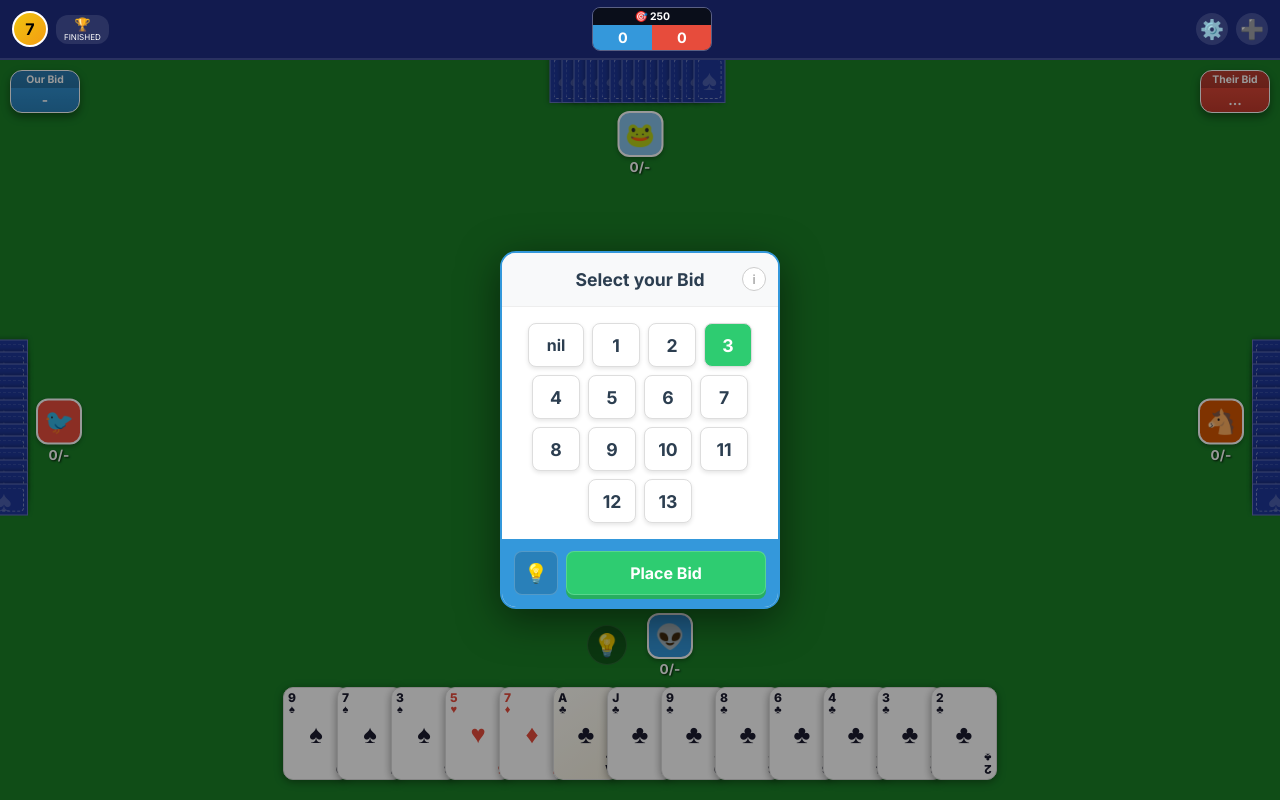
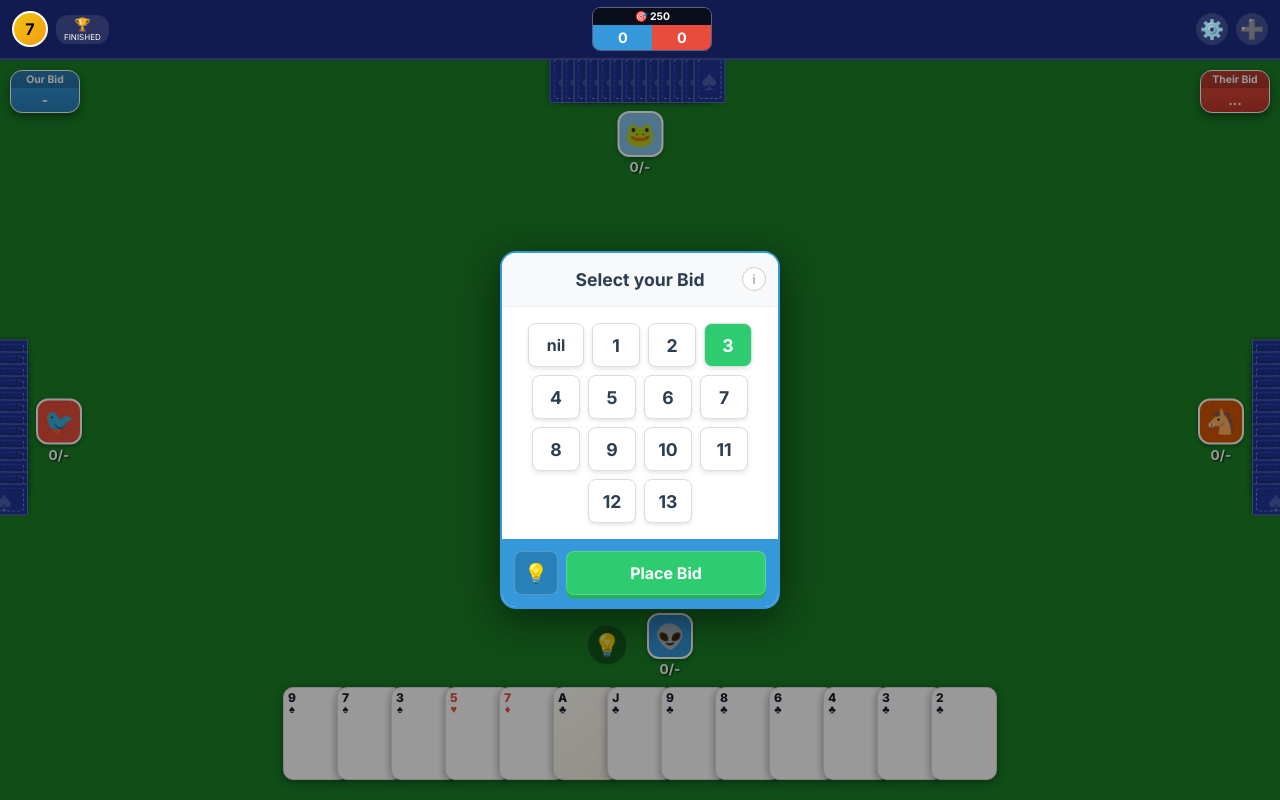
Before and after one commit to devenkhatri/spades-game, a Next.js app: page / in a window 1280 px wide. Both pictures are taken after a click on the button "Start Game". Built offline with nearby package versions, Linux system fonts and the light colour scheme; a web font is replaced by a local one.

Commit message:
style(cards): remove redundant symbols
Removed the center and bottom-right symbols from the cards, leaving only the primary top-left rank/suit, per user request for a cleaner 1-symbol design.

```diff
--- a/src/components/Card.tsx
+++ b/src/components/Card.tsx
@@ -34,11 +34,6 @@ export const Card: React.FC<CardProps> = ({ card, faceDown, selected, unplayable
         <div className={styles.rank}>{card.rank}</div>
         <div className={styles.suitSm}>{card.symbol}</div>
       </div>
-      <div className={styles.suitCenter}>{card.symbol}</div>
-      <div className={`${styles.corner} ${styles.cornerBottom}`}>
-        <div className={styles.rank}>{card.rank}</div>
-        <div className={styles.suitSm}>{card.symbol}</div>
-      </div>
     </div>
   );
 };
```
